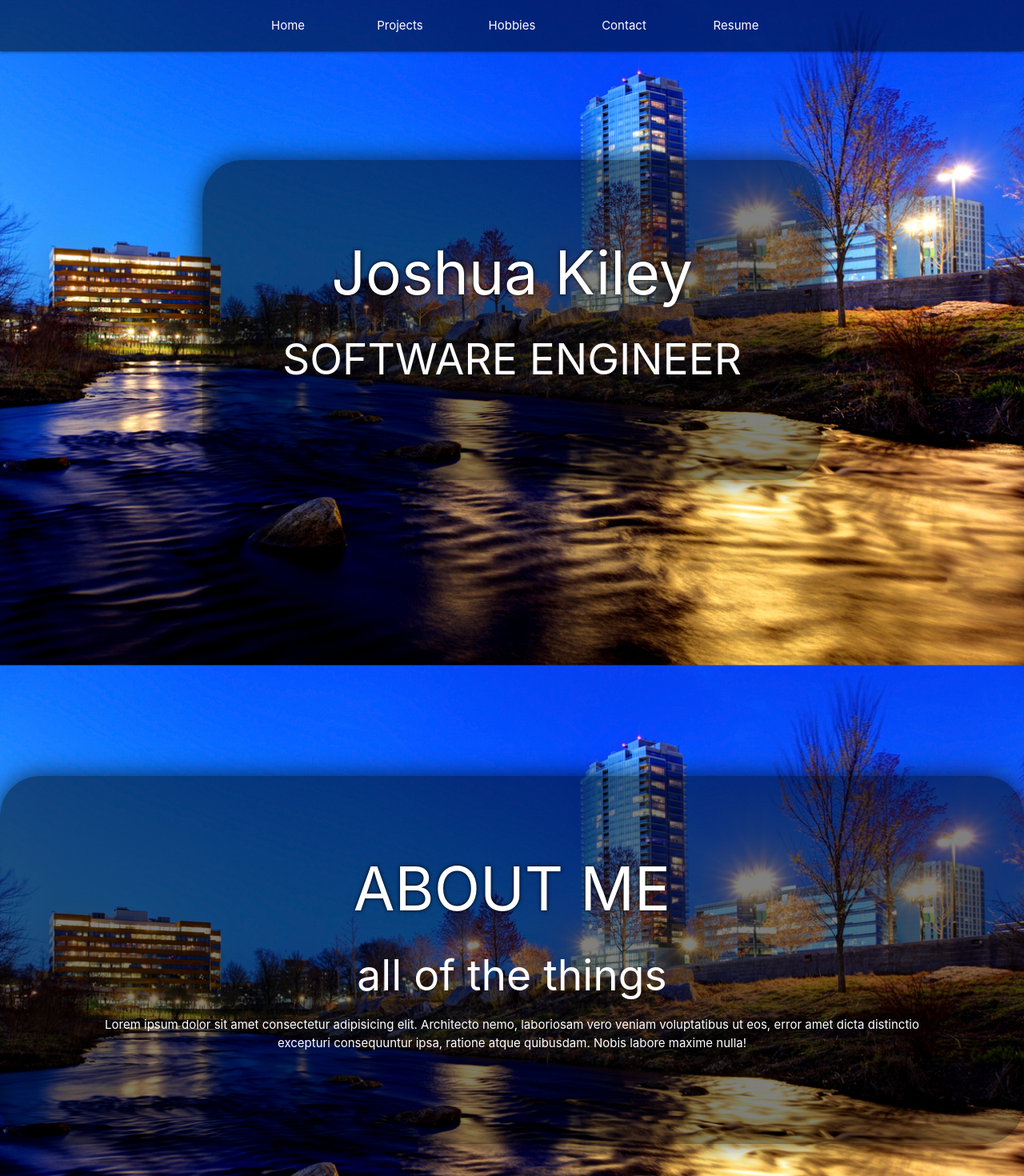
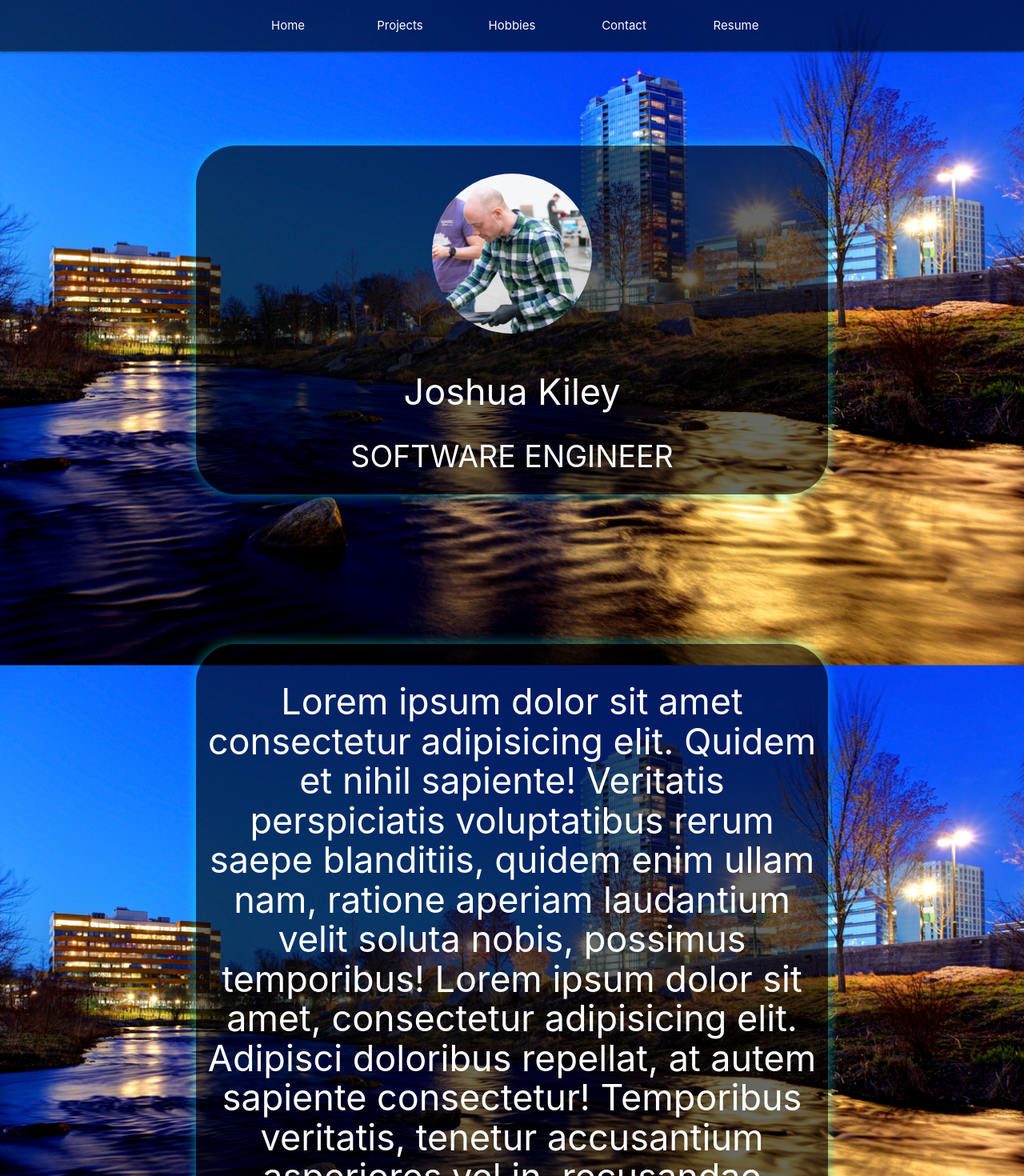
Before and after one commit to joshuakiley/portfolio, a React (Create React App) app: page / in a window 1280 px wide. Shown: the top 1470 px of the page at 80% size. Built offline with nearby package versions, Linux system fonts and the light colour scheme.

Commit message:
fix page width issue

```diff
--- a/src/App.css
+++ b/src/App.css
@@ -3,7 +3,6 @@
 */
 
 body {
-  margin: 0;
   background-image: url("/images/iStock-521205302.jpg");
   background-size: cover;
   background-position: center center;
@@ -18,7 +17,7 @@ img {
 nav {
   position: absolute;
   top: 0;
-  background: rgba(0, 0, 0, 0.5) !important;
+  background: rgba(0, 0, 0, 0.6) !important;
   width: 100%;
 }
 
@@ -55,22 +54,16 @@ nav {
   font-size: 100px !important;
 }
 
+.nav-button {
+  width: 100px;
+  text-align: center;
+}
+
 /* PERSONAL AVATAR */
 .avatar {
-  height: 500px;
+  margin-top: 30px;
+  height: 200px;
   border-radius: 50%;
-}
-
-/* TEXT BOXES */
-.section-text {
-  color: white;
-  margin: auto;
-  width: 800px;
-  text-align: center;
-  background-color: rgba(0, 0, 0, 0.5);
-  padding: 100px;
-  border-radius: 50px;
-  box-shadow: 0px 0px 30px rgba(0, 0, 0, 0.7);
 }
 
 /* MOBILE NAV CARTOON AVATAR */
@@ -88,8 +81,11 @@ nav {
 /* HOME PAGE */
 
 .hero {
-  width: 100%;
-  height: 100vh;
+  max-width: 800px;
+  min-width: 350px;
+  min-height: 100vh;
+  margin: auto;
+  padding: 5px;
   display: flex;
   justify-content: center;
   align-items: center;
@@ -98,28 +94,24 @@ nav {
 }
 
 .hero-inner {
-  background-color: rgba(0, 0, 0, 0.5);
-  padding: 100px;
+  width: 100%;
+  padding: 5px;
+  background-color: rgba(0, 0, 0, 0.6);
   border-radius: 50px;
-  box-shadow: 0px 0px 30px rgba(0, 0, 0, 0.7);
+  box-shadow: 0px 0px 15px rgba(0, 255, 255, 0.5);
 }
 
 .hero h1 {
-  font-size: 5em;
-  margin-top: 0;
-  margin-bottom: 0.5em;
+  font-size: 3em;
+}
 
-  text-shadow: 0px 0px 5px black;
+.hero h2 {
+  font-size: 2.5em;
 }
 
 .name {
   font-size: 18px !important;
   padding-bottom: 10px;
-}
-
-.nav-button {
-  width: 100px;
-  text-align: center;
 }
 
 .user-view {
--- a/src/App.js
+++ b/src/App.js
@@ -53,7 +53,6 @@ class App extends React.Component {
             linkIcon={this.state.linkIcon}
           />
         </header>
-
         {/* MAIN */}
         {this.state.routeComponent.map((value, index) => {
           return (
--- a/src/components/Contact.jsx
+++ b/src/components/Contact.jsx
@@ -7,7 +7,11 @@ class Contact extends Component {
   render() {
     return (
       <main>
-        <h1 className="center">Contact</h1>
+        <section className="hero">
+          <div className="hero-inner">
+            <h1>CONTACT</h1>
+          </div>
+        </section>
       </main>
     );
   }
--- a/src/components/Hobbies.jsx
+++ b/src/components/Hobbies.jsx
@@ -7,7 +7,11 @@ class Hobbies extends Component {
   render() {
     return (
       <main>
-        <h1 className="center">Hobbies</h1>
+        <section className="hero">
+          <div className="hero-inner">
+            <h1>HOBBIES</h1>
+          </div>
+        </section>
       </main>
     );
   }
--- a/src/components/Home.jsx
+++ b/src/components/Home.jsx
@@ -7,22 +7,25 @@ class Home extends Component {
   render() {
     return (
       <main>
-        <section id="hero" className="hero">
+        <section className="hero">
           <div className="hero-inner">
+            <img className="avatar" src="/images/avatar-work.jpg"></img>
             <h1>Joshua Kiley</h1>
             <h2>SOFTWARE ENGINEER</h2>
           </div>
         </section>
-        <section id="about" className="hero">
+        <section className="hero">
           <div className="hero-inner">
-            <h1>ABOUT ME</h1>
-            <h2>all of the things</h2>
-            <p>
-              Lorem ipsum dolor sit amet consectetur adipisicing elit.
-              Architecto nemo, laboriosam vero veniam voluptatibus ut eos, error
-              amet dicta distinctio excepturi consequuntur ipsa, ratione atque
-              quibusdam. Nobis labore maxime nulla!
-            </p>
+            <h1>
+              Lorem ipsum dolor sit amet consectetur adipisicing elit. Quidem et
+              nihil sapiente! Veritatis perspiciatis voluptatibus rerum saepe
+              blanditiis, quidem enim ullam nam, ratione aperiam laudantium
+              velit soluta nobis, possimus temporibus! Lorem ipsum dolor sit
+              amet, consectetur adipisicing elit. Adipisci doloribus repellat,
+              at autem sapiente consectetur! Temporibus veritatis, tenetur
+              accusantium asperiores vel in, recusandae tempora iure non harum
+              officia, aspernatur facilis!
+            </h1>
           </div>
         </section>
       </main>
--- a/src/components/Projects.jsx
+++ b/src/components/Projects.jsx
@@ -7,11 +7,14 @@ class Projects extends Component {
   render() {
     return (
       <main>
-        <section id="hero" className="hero">
+        <section id="projects" className="hero">
           <div className="hero-inner">
             <h1>PROJECTS</h1>
             <div className="links">
-              <a className="btn green darken-4 waves-light waves-effect">
+              <a
+                href="#hskflashcard"
+                className="btn green darken-4 waves-light waves-effect"
+              >
                 hsk flashcards
               </a>
               <a className="btn green darken-4 waves-light waves-effect">
@@ -23,6 +26,57 @@ class Projects extends Component {
             </div>
           </div>
         </section>
+        <section id="hskflashcard" className="hero">
+          <div className="hero-inner">
+            <h1>HSK Flashcards</h1>
+            <h2>Lorem ipsum dolor sit amet consectetur adipisicing elit.</h2>
+            <p>
+              Lorem ipsum dolor sit amet, consectetur adipisicing elit. Ea
+              molestiae, consequuntur voluptates error quasi vitae reiciendis
+              dolorum impedit, amet accusantium, iusto libero velit consequatur
+              facere nesciunt autem sunt nobis consectetur.
+            </p>
+            <div className="image-gallery">
+              <img src="/images/avatar-work.jpg"></img>
+              <img src="/images/avatar-work.jpg"></img>
+              <img src="/images/avatar-work.jpg"></img>
+            </div>
+            <a
+              href="#projects"
+              className="btn green darken-4 waves-light waves-effect"
+            >
+              top
+            </a>
+          </div>
+        </section>
+        <section className="hero">
+          <div className="hero-inner">
+            <h1>
+              Lorem ipsum dolor sit amet consectetur adipisicing elit. Quidem et
+              nihil sapiente! Veritatis perspiciatis voluptatibus rerum saepe
+              blanditiis, quidem enim ullam nam, ratione aperiam laudantium
+              velit soluta nobis, possimus temporibus! Lorem ipsum dolor sit
+              amet, consectetur adipisicing elit. Adipisci doloribus repellat,
+              at autem sapiente consectetur! Temporibus veritatis, tenetur
+              accusantium asperiores vel in, recusandae tempora iure non harum
+              officia, aspernatur facilis!
+            </h1>
+          </div>
+        </section>
+        <section className="hero">
+          <div className="hero-inner">
+            <h1>
+              Lorem ipsum dolor sit amet consectetur adipisicing elit. Quidem et
+              nihil sapiente! Veritatis perspiciatis voluptatibus rerum saepe
+              blanditiis, quidem enim ullam nam, ratione aperiam laudantium
+              velit soluta nobis, possimus temporibus! Lorem ipsum dolor sit
+              amet, consectetur adipisicing elit. Adipisci doloribus repellat,
+              at autem sapiente consectetur! Temporibus veritatis, tenetur
+              accusantium asperiores vel in, recusandae tempora iure non harum
+              officia, aspernatur facilis!
+            </h1>
+          </div>
+        </section>
       </main>
     );
   }
--- a/src/components/Resume.jsx
+++ b/src/components/Resume.jsx
@@ -7,7 +7,11 @@ class Resume extends Component {
   render() {
     return (
       <main>
-        <h1 className="center">Resume</h1>
+        <section className="hero">
+          <div className="hero-inner">
+            <h1>RESUME</h1>
+          </div>
+        </section>
       </main>
     );
   }
```
Also changed, not shown: 12 other files (tests, documents, lock files or other folders).
